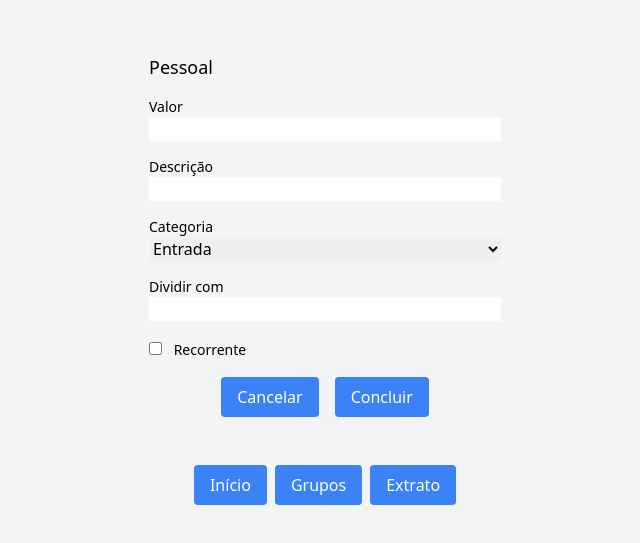
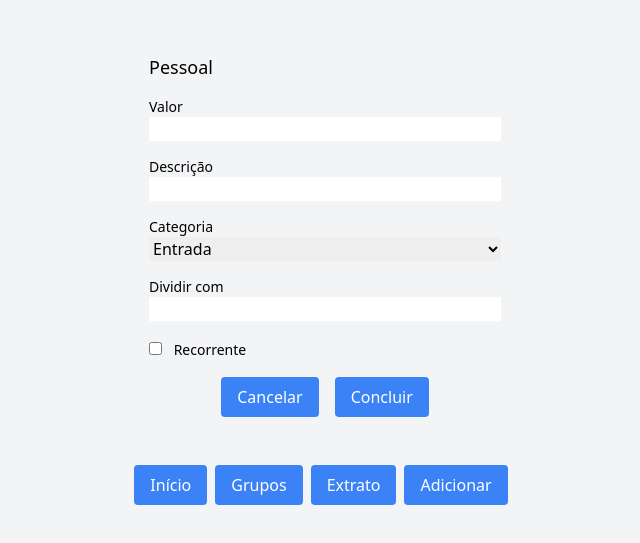
Before and after one commit to dsbfelipe/projeto-fatecso, a website: page prototype/index.html in a window 1280 px wide. Shown: the part 129-672 px from the top of the page, without its empty margins (315-955 px from the left). Drawn offline with nearby package versions, Linux system fonts and the light colour scheme.

Commit message:
adicionar

```diff
--- a/prototype/index.html
+++ b/prototype/index.html
@@ -49,7 +49,8 @@
       <div class="flex flex-row justify-center">
         <a href="#" class="bg-blue-500 text-white py-2 px-4 rounded mr-2">Início</a>
         <a href="#" class="bg-blue-500 text-white py-2 px-4 rounded mr-2">Grupos</a>
-        <a href="#" class="bg-blue-500 text-white py-2 px-4 rounded">Extrato</a>
+        <a href="#" class="bg-blue-500 text-white py-2 px-4 rounded mr-2">Extrato</a>
+        <a href="#" class="bg-blue-500 text-white py-2 px-4 rounded mr-2">Adicionar</a>
       </div>
     </footer>
   </div>
```
